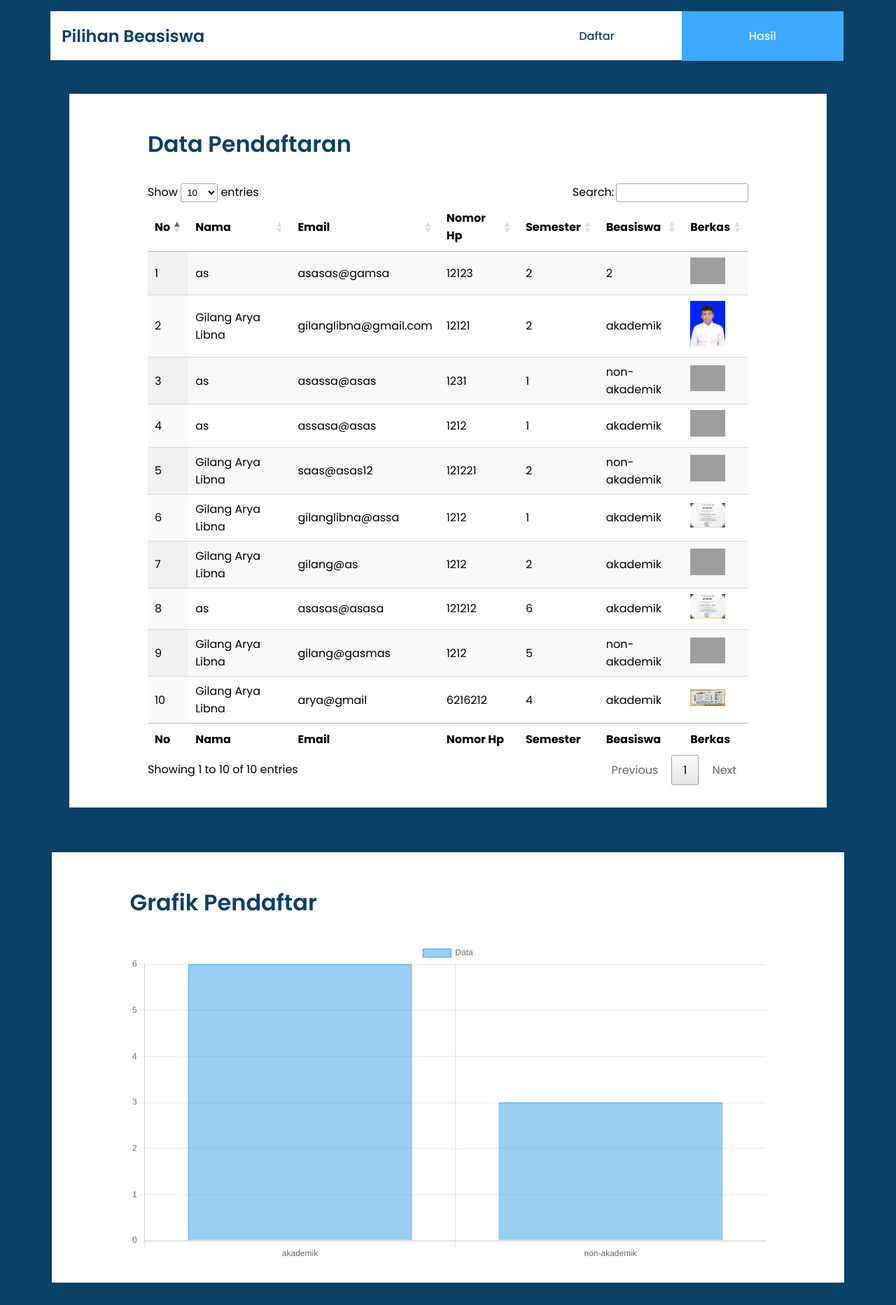
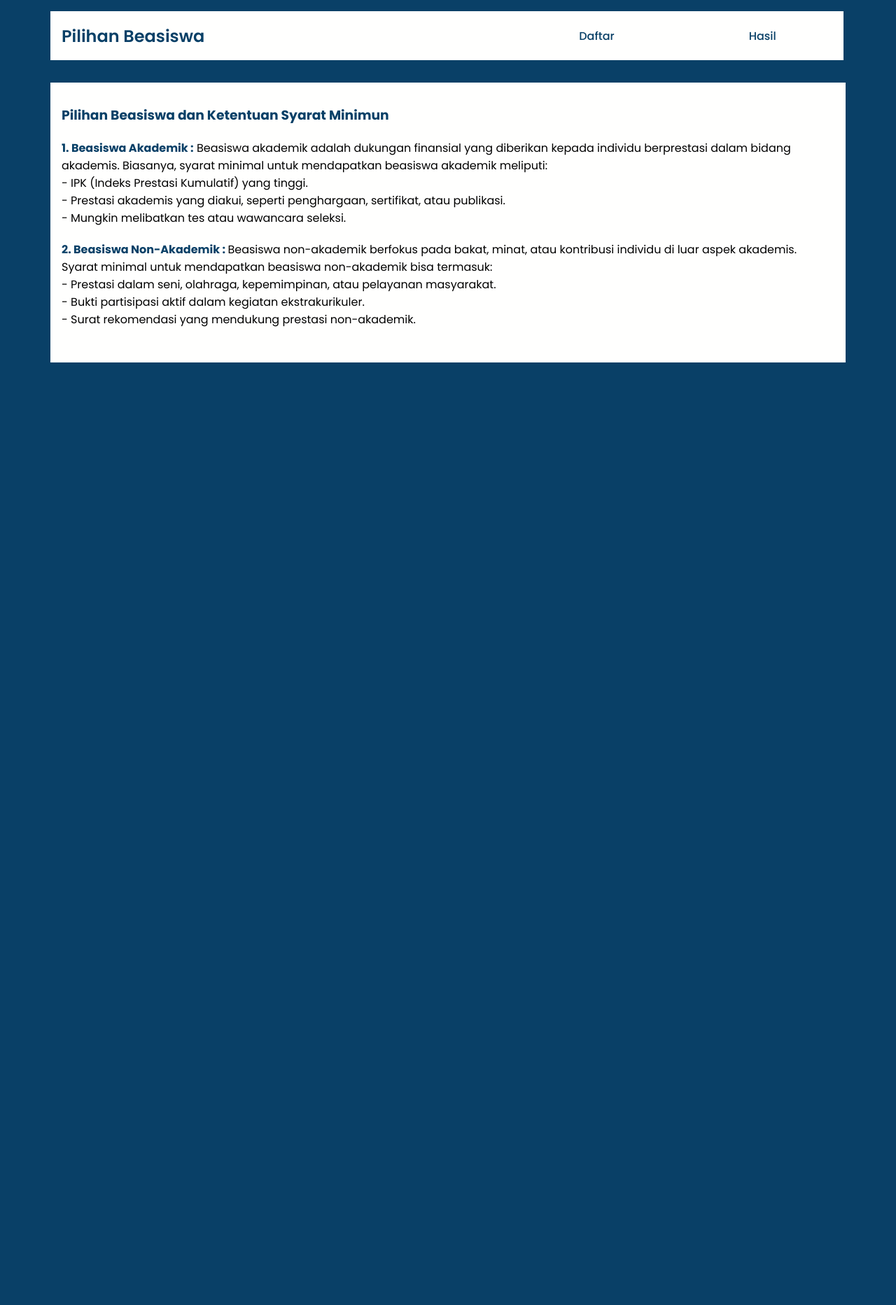
Before and after one commit to LangKingz/Beasiswa, a PHP site: page / in a window 1280 px wide. Shown: the whole page at 70% size. After the commit the page ends 518 px from the top, so only its background shows below. Run offline with PHP 8.4, Linux system fonts and the light colour scheme; data comes from the database, SQL or seed files in the repository; some libraries are stand-ins or nearby versions; grey boxes are pictures that could not be loaded.

Commit message:
Add files via upload

```diff
--- /dev/null
+++ b/Style/homepage.css
@@ -0,0 +1,75 @@
+@import url("https://fonts.googleapis.com/css2?family=Poppins:wght@300;400;500;600;700&display=swap");
+
+* {
+  margin: 0;
+  padding: 0;
+  box-sizing: border-box;
+}
+
+/* css reuse */
+.container {
+  width: 100%;
+
+}
+
+/*  */
+body {
+  background-color: #094067 !important;
+  font-family: "Poppins", sans-serif;
+}
+
+nav {
+  background-color: #fffffe;
+  height: 70px;
+  width: 88.5%;
+  margin: 1rem 4.5rem;
+  display: flex;
+  justify-content: space-between;
+  align-items: center;
+}
+nav .Title h3 {
+  color: #094067;
+  font-size: 1.5rem !important;
+  font-weight: 600;
+  margin: 0 1rem;
+}
+
+.menu ul {
+  display: flex;
+  list-style: none;
+  margin: 0rem 0;
+}
+ul li a {
+  text-decoration: none;
+  margin: 1rem 0;
+  color: #094067;
+  font-weight: 500;
+  font-size: 1rem;
+  padding: 1.5rem 6rem;
+}
+
+.active {
+  background-color: #3da9fc;
+  color: white;
+}
+
+main{
+  display: flex;
+  align-items: center;
+  flex-direction: column;
+}
+
+main .syarat {
+  background-color: #fffffe;
+  margin: 1rem 4.5rem;
+  padding: 1rem;
+  height: 400px;
+}
+
+main .title{
+  margin: 1rem 0;
+  font-size: 1rem;
+  font-weight: 600;
+  color: #094067;
+  font-family: "Poppins", sans-serif;
+}
--- a/component/NavbarMain.php
+++ b/component/NavbarMain.php
@@ -15,7 +15,7 @@
             </div>
             <div class="menu">
                 <ul>
-                    <li><a href="daftar/index.php">Daftar</a></li>
+                    <li><a href="../daftar/index.php">Daftar</a></li>
                     <li><a href="" class="active">Hasil</a></li>
                 </ul>
             </div>
--- a/component/navbarView.php
+++ b/component/navbarView.php
@@ -16,7 +16,7 @@
         </div>
         <div class="menu">
           <ul>
-            <li><a class="" href="../index.php">Daftar</a></li>
+            <li><a class="" href="beasiswa/daftar">Daftar</a></li>
             <li><a href="" class="active">Hasil</a></li>
           </ul>
         </div>
--- a/daftar/get_ipk.php
+++ b/daftar/get_ipk.php
@@ -5,10 +5,10 @@ require '../koneksi/koneksi.php';
 // Memeriksa apakah parameter 'nama' telah diterima melalui metode GET
 if (isset($_GET['id_anggota'])) {
     // Mengamankan nilai 'nama' dari potensi serangan SQL injection
-    $nama = mysqli_real_escape_string($koneksi, $_GET['id_anggota']);
+    $id_anggota = mysqli_real_escape_string($koneksi, $_GET['id_anggota']);
 
     // Membuat kueri SQL untuk mengambil data IPK dari tabel anggota berdasarkan nama
-    $sql = "SELECT ipk FROM anggota WHERE id_anggota = '$nama'";
+    $sql = "SELECT ipk FROM anggota WHERE id_anggota = '$id_anggota'";
 
     // Menjalankan kueri SQL dan mengambil hasilnya
     $result = $koneksi->query($sql);
--- a/daftar/index.php
+++ b/daftar/index.php
@@ -10,7 +10,7 @@ if (isset($_POST["submit"])) {
     echo "
             <script>
                 alert('Data Berhasil Ditambahkan');
-                document.location.href = '../index.php';
+                document.location.href = '../View/index.php';
             </script>
         ";
   } else {
--- a/index.php
+++ b/index.php
@@ -1,117 +1,49 @@
-<?php
-// mengambil data dari database
-require 'koneksi/koneksi.php';
-$data = mysqli_query($koneksi, "SELECT * FROM daftar join anggota on daftar.id_anggota = anggota.id_anggota")
-
-?>
-
 <!DOCTYPE html>
 <html lang="en">
 
 <head>
     <meta charset="UTF-8">
     <meta name="viewport" content="width=device-width, initial-scale=1.0">
+    <link rel="stylesheet" href="Style/homepage.css">
     <title>Document</title>
-    <link rel="stylesheet" href="Style/table.css">
-    <link rel="stylesheet" href="https://cdn.datatables.net/1.13.6/css/jquery.dataTables.min.css">
-    <script src="https://code.jquery.com/jquery-3.7.0.js"></script>
-    <script src="https://cdn.datatables.net/1.13.6/js/jquery.dataTables.min.js"></script>
 </head>
 
 <body>
-    <?php
-        include 'component/NavbarMain.php';
-    ?>
+    <header>
+        <nav>
+            <div class="Title">
+                <h3>Pilihan Beasiswa</h3>
+            </div>
+            <div class="menu">
+                <ul>
+                    <li><a href="daftar/index.php" class="">Daftar</a></li>
+                    <li><a href="" class="">Hasil</a></li>
+                </ul>
+            </div>
+        </nav>
+    </header>
+
     <main>
-        <div class="tables">
-            <div class="title">
-                <h1>Data Pendaftaran</h1>
-            </div>
-            <table class="display" id="example" style="width: 100%;">
-                <thead>
-                    <tr>
-                        <th>No</th>
-                        <th>Nama</th>
-                        <th>Email</th>
-                        <th>Nomor Hp</th>
-                        <th>Semester</th>
-                        <th>Beasiswa</th>
-                        <th>Berkas</th>
-                    </tr>
-                </thead>
-                <tbody>
-                    <!-- isi -->
-                    <!-- perulangan  -->
-                    <?php $i = 1; ?>
-                    <?php while ($row = mysqli_fetch_assoc($data)) :  ?>
-                        <tr>
-                            <td><?php echo $i; ?></td>
-                            <td><?php echo $row['nama']; ?></td>
-                            <td><?php echo $row['email']; ?></td>
-                            <td><?php echo $row['nomorhp']; ?></td>
-                            <td><?php echo $row['semester']; ?></td>
-                            <td><?php echo $row['beasiswa']; ?></td>
-                            <td><img src="view/img/<?php echo $row['uploud']; ?>" width="50" /></td>
-                        </tr>
-
-                        <?php $i++; ?>
-                    <?php endwhile; ?>
-                </tbody>
-                <tfoot>
-                    <tr>
-                        <th>No</th>
-                        <th>Nama</th>
-                        <th>Email</th>
-                        <th>Nomor Hp</th>
-                        <th>Semester</th>
-                        <th>Beasiswa</th>
-                        <th>Berkas</th>
-                    </tr>
-                </tfoot>
-            </table>
-        </div>
-        <div class="grafik">
-            <div class="title">
-                <h1>Grafik Pendaftar</h1>
-            </div>
-            <div class="">
-                <canvas id="myChart"></canvas>
+        <div class="container">
+            <div class="syarat">
+                <div class="title">
+                    <h3>Pilihan Beasiswa dan Ketentuan Syarat Minimun</h3>
+                </div>
+                <div class="sub">
+                    <p style="margin-top: 20px; ;"><b style="color:#094067;">1. Beasiswa Akademik :</b> Beasiswa akademik adalah dukungan finansial yang diberikan kepada individu berprestasi dalam bidang akademis. Biasanya, syarat minimal untuk mendapatkan beasiswa akademik meliputi:
+                    <p>- IPK (Indeks Prestasi Kumulatif) yang tinggi.</p>
+                    <p>- Prestasi akademis yang diakui, seperti penghargaan, sertifikat, atau publikasi.</p>
+                    - Mungkin melibatkan tes atau wawancara seleksi.
+                    </p>
+                    <p style="margin-top: 20px; "><b style="color:#094067;">2. Beasiswa Non-Akademik : </b>
+                        Beasiswa non-akademik berfokus pada bakat, minat, atau kontribusi individu di luar aspek akademis. Syarat minimal untuk mendapatkan beasiswa non-akademik bisa termasuk:
+                        <p>- Prestasi dalam seni, olahraga, kepemimpinan, atau pelayanan masyarakat.</p>
+                        <p> - Bukti partisipasi aktif dalam kegiatan ekstrakurikuler.</p>
+                        - Surat rekomendasi yang mendukung prestasi non-akademik.</p>
+                </div>
             </div>
         </div>
-
     </main>
-
-    <script src="https://cdn.jsdelivr.net/npm/chart.js"></script>
-    <script>
-        // grafik
-        const ctx = document.getElementById('myChart');
-
-        new Chart(ctx, {
-            type: 'bar',
-            data: {
-                labels: ['akademik', 'non-akademik'],
-                datasets: [{
-                    label: 'Data',
-                    data: [<?php $akademik = mysqli_query($koneksi, "SELECT * FROM daftar WHERE beasiswa = 'akademik'");
-                            echo mysqli_num_rows($akademik); ?>,
-                        <?php $nonakademik = mysqli_query($koneksi, "SELECT * FROM daftar WHERE beasiswa = 'non-akademik'");
-                        echo mysqli_num_rows($nonakademik);
-                        ?>
-
-                    ],
-                    borderWidth: 1
-                }]
-            },
-            options: {
-                scales: {
-                    y: {
-                        beginAtZero: true
-                    }
-                }
-            }
-        });
-    </script>
-    <script src="script/datatables.js"></script>
 </body>
 
 </html>
```
Also changed, not shown: View/index.php (added, +128 -0 lines), function/function.php (+16 -7 lines), script/ajax.js (+16 -12 lines), View/img/IMG_20220620_135854.jpg (added), View/img/IMG_20220826_004404.jpg (added).
